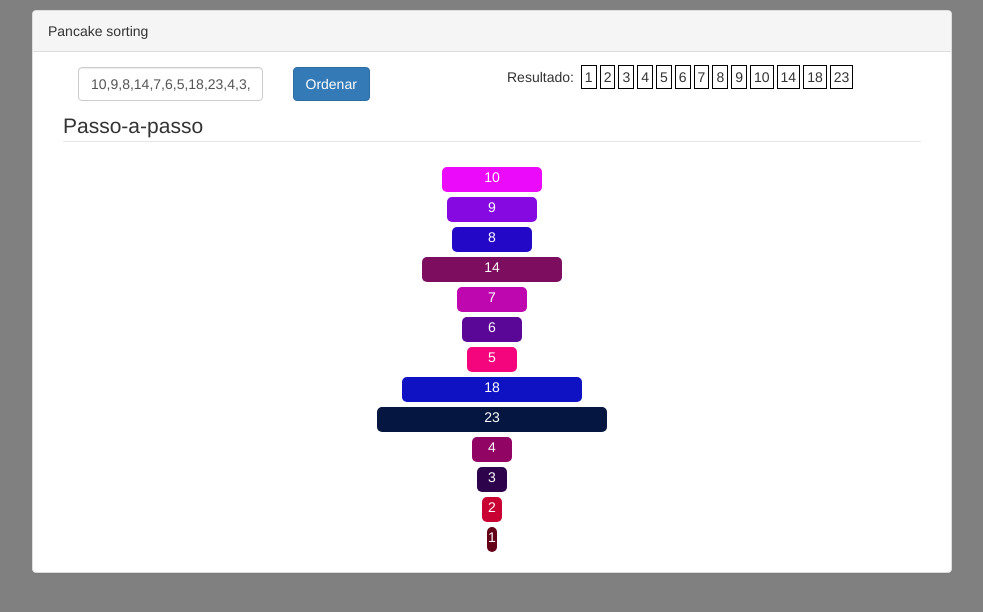
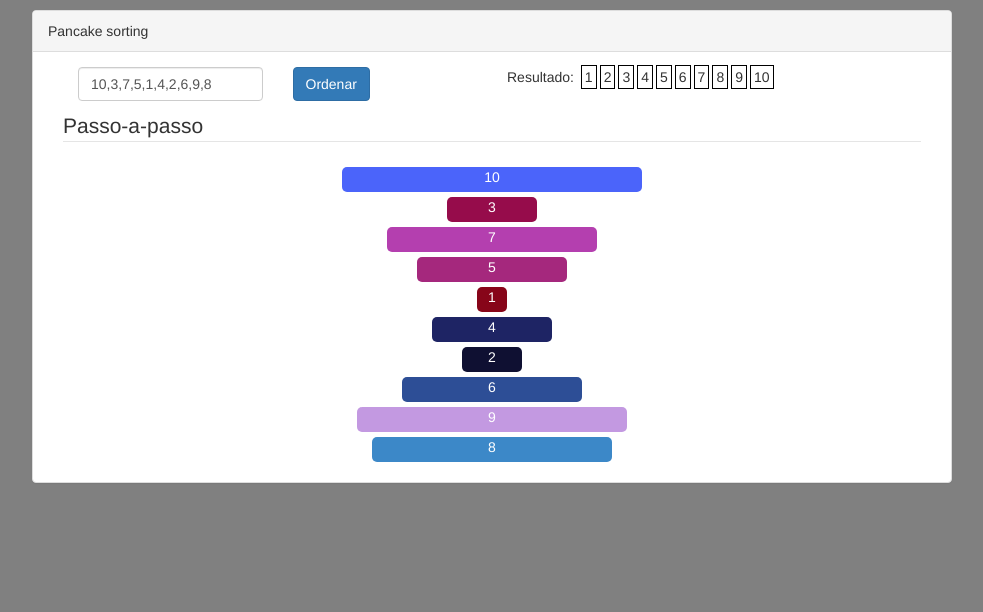
Before and after one commit to Daniel-Aragao/PancakeSorting, a plain HTML site: page index.html in a window 1280 px wide. Shown: the whole page, without its empty margins (148-1131 px from the left). Drawn offline with Linux system fonts and the light colour scheme.

Commit message:
html end

```diff
--- a/JavaScript/pancake.js
+++ b/JavaScript/pancake.js
@@ -45,13 +45,14 @@ Sort = (function () {
         var fator = menorBarra / menor;
 
         var container = document.createElement("div")
+        container.id = "container-pancake"
 
         vetor.forEach(function (v, i) {
             var tamanho = menorBarra + fator * (v - menor);
             var div = document.createElement("div");
 
             red = Math.abs((tamanho*fator)%255);
-            gree = Math.abs((tamanho/fator)%255);
+            gree = Math.abs(((tamanho*(i+v))/fator)%255);
             blue = Math.abs((tamanho * height/fator) % 255);
             console.log(fator)
 
--- a/css/style.css
+++ b/css/style.css
@@ -12,3 +12,8 @@ body{
 #result-div{
     word-break: break-word;
 }
+
+#container-pancake div:hover{
+    border-radius: 50%;
+    background-color: orange;
+}
--- a/index.html
+++ b/index.html
@@ -22,7 +22,7 @@
                 <div class="panel-body">
                     <div class="col-lg-12">
                         <div class="col-lg-3">
-                            <input type="text" id="dados" class="form-control" value="10,9,8,14,7,6,5,18,23,4,3,2,1"></div>
+                            <input type="text" id="dados" class="form-control" value="10,3,7,5,1,4,2,6,9,8"></div>
                         <div class="col-lg-3">
                             <button type="button" class="btn btn-primary" id="ord">Ordenar</button>
                         </div>
@@ -66,7 +66,7 @@
 
         function pancakeInterface(vetor){
 
-            container.html(Sort.PancakeHtml(vetor,10,25, true));
+            container.html(Sort.PancakeHtml(vetor,30,25, true));
 
         }
 
```
